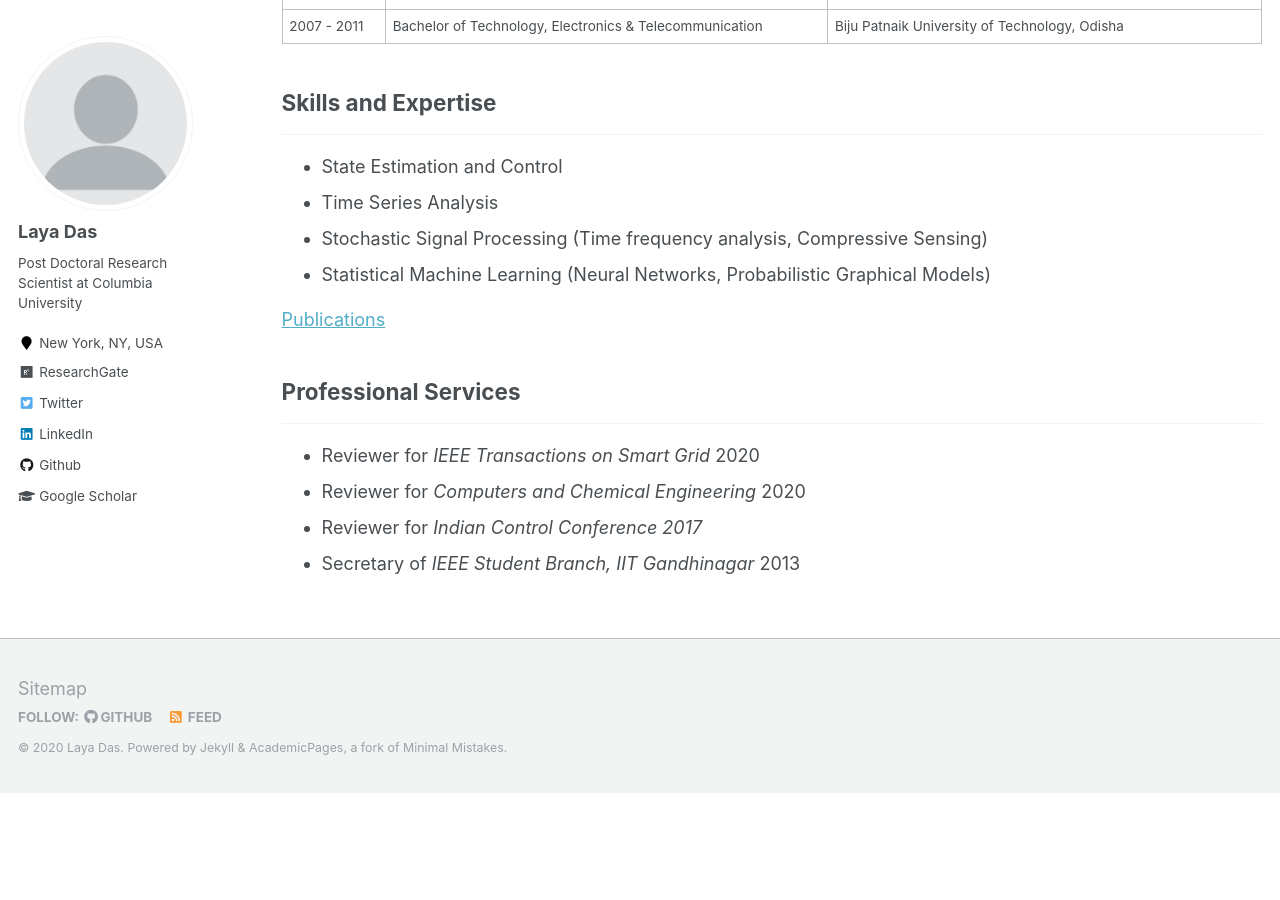
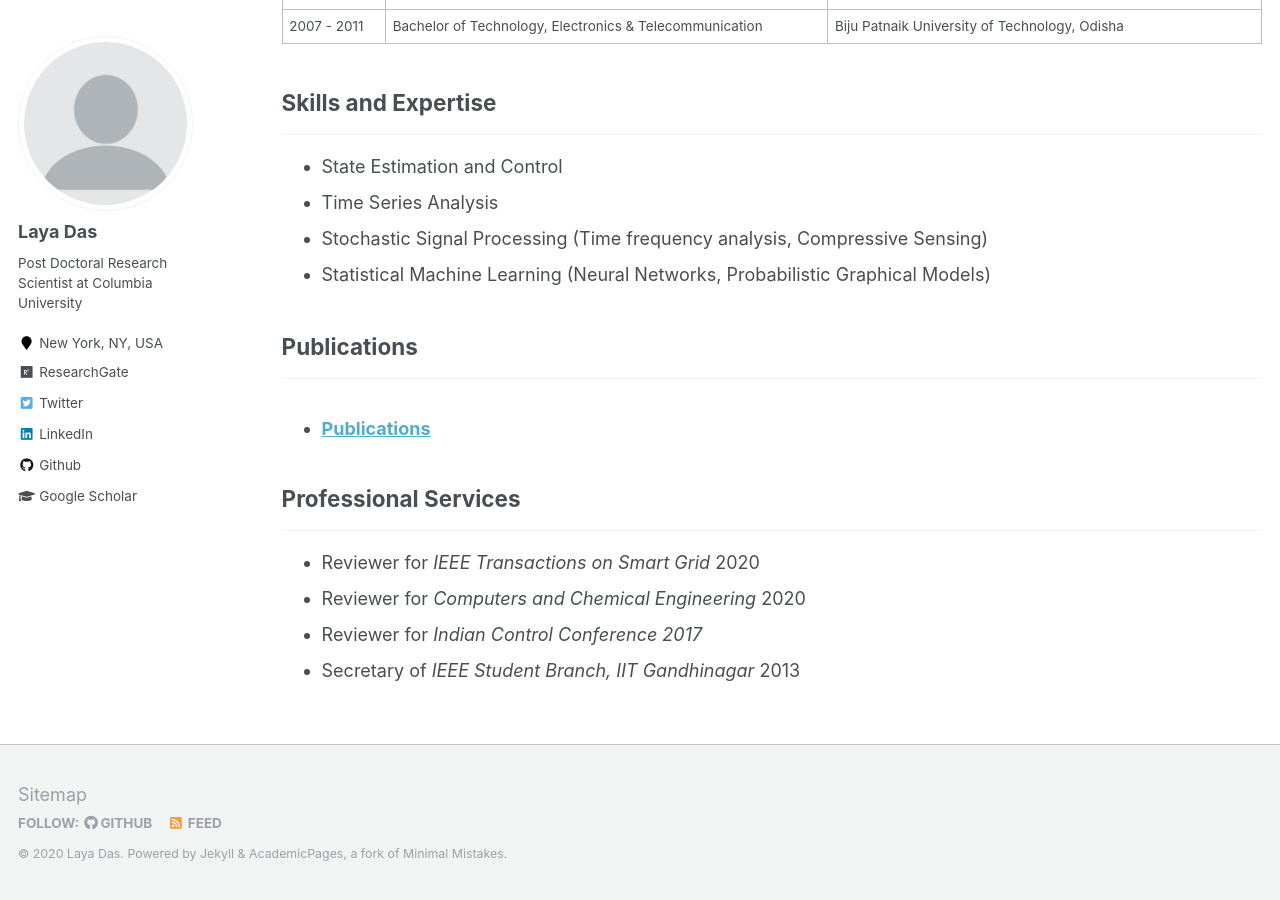
Before and after one commit to layadas/layadas.github.io, a Jekyll site: the page built from _pages/cv.md, in a window 1280 px wide and 900 px high, scrolled down 736 px. Built offline with Jekyll 4.4.1, drawn with Linux system fonts in a browser that asks for light colours; before the commit the page ends 1529 px from its top, so only the background shows below that.

Commit message:
Update cv.md

```diff
--- a/_pages/cv.md
+++ b/_pages/cv.md
@@ -35,7 +35,11 @@ ___
 * Statistical Machine Learning (Neural Networks, Probabilistic Graphical Models)
 
 
-[Publications](layadas.github.io/publications/)
+## Publications
+___
+  <ul>{% for post in site.publications %}
+    {% include archive-single-cv.html %}
+  {% endfor %}</ul>
 
 
 ## Professional Services
```
